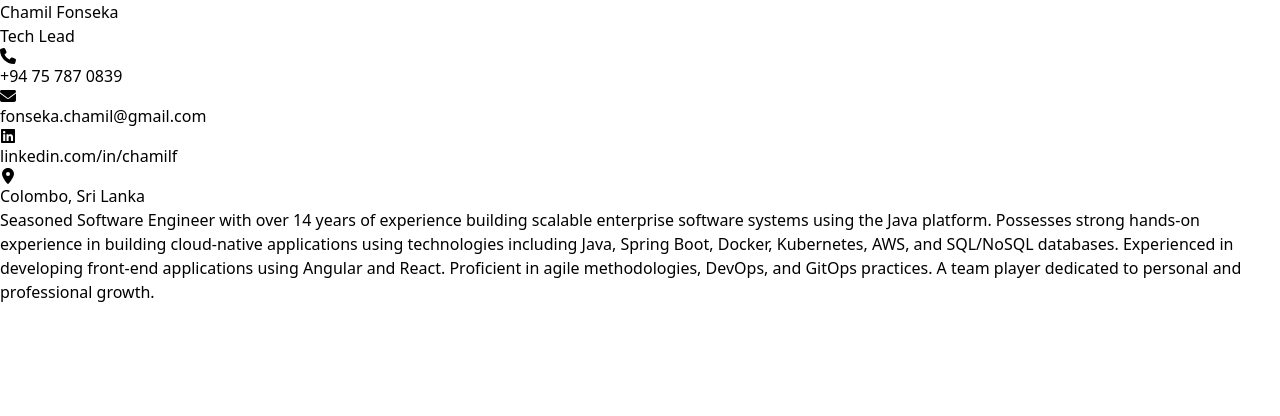
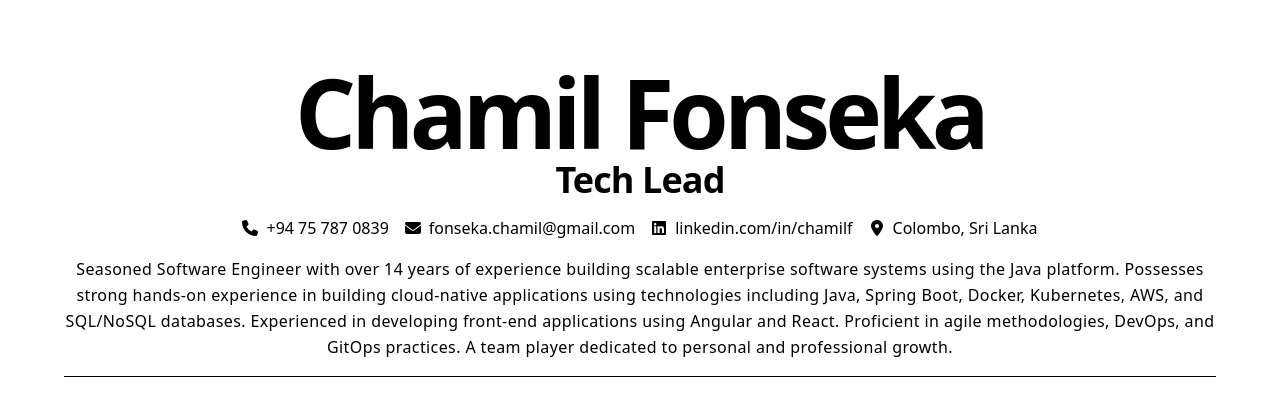
Before and after one commit to ChamilFonseka/chamilfonseka.github.io, a React (Vite) app: page / in a window 1280 px wide. Shown: the top 416 px of the page. Built offline with nearby package versions, Linux system fonts and the light colour scheme.

Commit message:
Style Intro and Loader

```diff
--- a/src/App.tsx
+++ b/src/App.tsx
@@ -10,7 +10,7 @@ function App() {
   };
 
   return (
-    <main>
+    <main className="w-full max-w-7xl min-h-dvh mx-auto px-4 md:px-8 lg:px-16 py-4 md:py-8 lg:py-16">
       {loading ? (
         <Loader onLoadComplete={handleLoadComplete} />
       ) : (
--- a/src/components/Intro.tsx
+++ b/src/components/Intro.tsx
@@ -3,37 +3,38 @@ import { FaEnvelope, FaLinkedin, FaPhone, FaLocationDot } from "react-icons/fa6"
 const Intro = () => {
     return (
         <section>
-            <h1>Chamil Fonseka</h1>
-            <h2>Tech Lead</h2>
-            <ul>
+            <h1 className="text-4xl md:text-6xl xl:text-8xl text-center tracking-tighter font-bold">Chamil Fonseka</h1>
+            <h2 className="text-2xl md:text-3xl xl:text-4xl text-center tracking-tight font-semibold mb-4">Tech Lead</h2>
+            <ul className="flex gap-4 justify-center mb-4">
                 <li>
-                    <a href="tel:+94757870839" aria-label="Phone number">
+                    <a className="flex gap-2 items-center" href="tel:+94757870839" aria-label="Phone number">
                         <FaPhone className="contact-icon" />
-                        <span>+94 75 787 0839</span>
+                        <span className="hidden md:block">+94 75 787 0839</span>
                     </a>
                 </li>
                 <li>
-                    <a href="mailto:fonseka.chamil@gmail.com" aria-label="Email address">
+                    <a className="flex gap-2 items-center" href="mailto:fonseka.chamil@gmail.com" aria-label="Email address">
                         <FaEnvelope className="contact-icon" />
-                        <span>fonseka.chamil@gmail.com</span>
+                        <span className="hidden md:block">fonseka.chamil@gmail.com</span>
                     </a>
                 </li>
                 <li>
-                    <a href="https://www.linkedin.com/in/chamilf/" target="_blank" rel="noopener noreferrer" aria-label="LinkedIn profile">
+                    <a className="flex gap-2 items-center" href="https://www.linkedin.com/in/chamilf/" target="_blank" rel="noopener noreferrer" aria-label="LinkedIn profile">
                         <FaLinkedin className="contact-icon" />
-                        <span>linkedin.com/in/chamilf</span>
+                        <span className="hidden md:block">linkedin.com/in/chamilf</span>
                     </a>
                 </li>
-                <li>
-                    <span aria-label="Location">
+                <li className="hidden md:block">
+                    <span className="flex gap-2 items-center" aria-label="Location">
                         <FaLocationDot className="contact-icon" />
                         <span>Colombo, Sri Lanka</span>
                     </span>
                 </li>
             </ul>
-            <p>
+            <p className="leading-relaxed tracking-wide text-center">
                 Seasoned Software Engineer with over 14 years of experience building scalable enterprise software systems using the Java platform. Possesses strong hands-on experience in building cloud-native applications using technologies including Java, Spring Boot, Docker, Kubernetes, AWS, and SQL/NoSQL databases. Experienced in developing front-end applications using Angular and React. Proficient in agile methodologies, DevOps, and GitOps practices. A team player dedicated to personal and professional growth.
             </p>
+            <hr className="my-4" />
         </section>
     );
 };
--- a/src/components/Loader.tsx
+++ b/src/components/Loader.tsx
@@ -45,7 +45,7 @@ const Loader = ({ onLoadComplete }: LoaderProps) => {
     }, [onLoadComplete]);
 
     return (
-        <section>
+        <section className="grid place-items-center h-dvh">
             <span>{progress}%</span>
         </section>
     );
```
